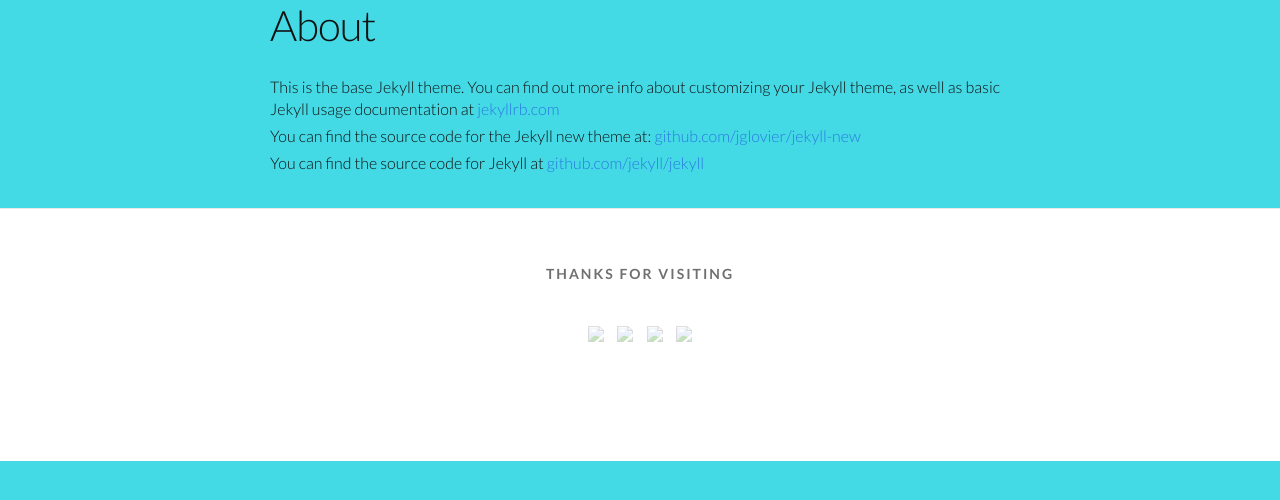
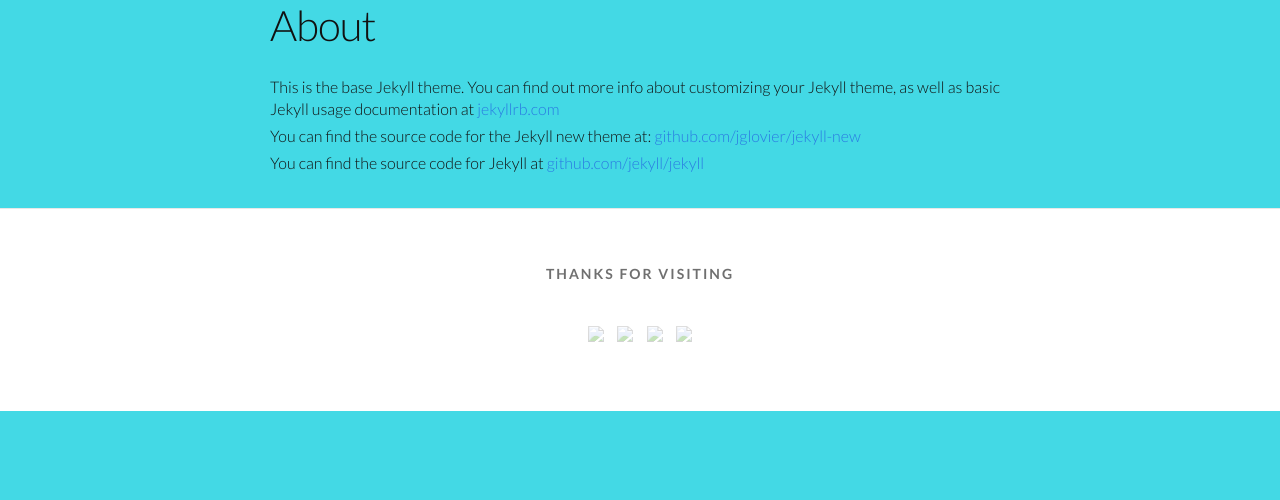
Before and after one commit to nicolekjiang/nicolekjiang.github.io, a Jekyll site: the page built from about.md, in a window 1280 px wide. Shown: the top 500 px of the page. Built offline with Jekyll 4.4.1, drawn with Linux system fonts in a browser that asks for light colours; nearby versions of some CDN libraries; some web fonts are replaced; library files that are not in the unit come from our copies.

Commit message:
change bg coloring

```diff
--- a/_includes/footer.html
+++ b/_includes/footer.html
@@ -54,13 +54,13 @@
           position: '10%'
       }, {
           color: '#CBDFEC', //blue
-          position: '40%'
+          position: '30%'
       }, {
-          color: '#CFCEF9', //purple
-          position: '60%'
+          color: '#CED0F7', //purple
+          position: '45%'
       }, {
           color: '#F2DA9F', //yellow
-          position: '70%'
+          position: '60%'
       }, {
           color: '#FFC16B', //orange
           position: '95%'
--- a/_sass/_layout.scss
+++ b/_sass/_layout.scss
@@ -102,7 +102,7 @@
  */
 .site-footer {
     border-top: 1px solid $grey-color-light;
-    padding: $spacing-unit 0 100px;
+    padding: $spacing-unit 0 50px;
     background: white;
     .footer-social{
         text-align: center;
@@ -324,7 +324,7 @@
             font-weight: 600;
             color: #04B2B2;
               a{
-                color: #04B2B2;
+              color: #04B2B2;
               }
           }
       }
```
Also changed, not shown: 5 other files.
